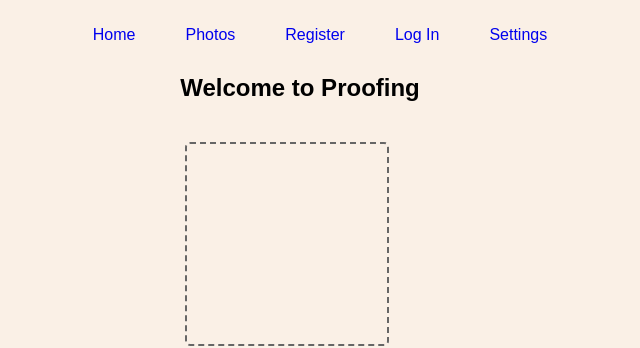
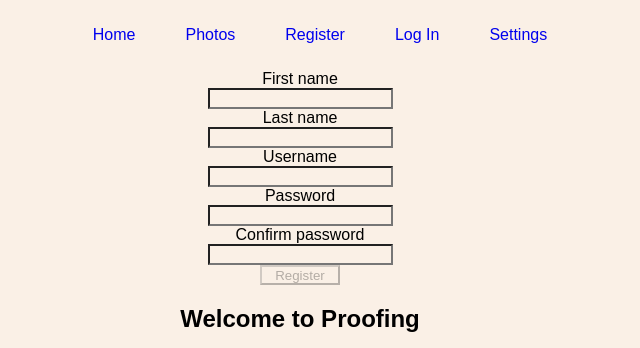
Before and after one commit to NickFoden/proofing-client, a React (Create React App) app: page /register in a window 1280 px wide. Shown: the top 348 px of the page, without its empty margins (340-980 px from the left). Built offline with nearby package versions, Linux system fonts and the light colour scheme; no server answers.

Commit message:
Set up paths for components to render on click. Removed extra slash after API Url.

```diff
--- a/src/Components/HeaderNav.js
+++ b/src/Components/HeaderNav.js
@@ -8,6 +8,9 @@ import {
  } from 'react-router-dom';
  import {setCurrentUser, setAuthToken} from '../actions/auth';
  import {clearAuthToken} from '../local-storage';
+
+import LoginForm from './Login-form';
+import RegistrationForm from './Registration-form';
 
 import './HeaderNav.css';
 
@@ -40,6 +43,8 @@ class HeaderNav extends React.Component {
                 </ul>
 
                 <Route exact path="/settings" component={Settings}/>
+                <Route exact path="/LogIn" component={LoginForm}/>
+                <Route exact path="/register" component={RegistrationForm}/>
             </div>
         </Router>
     )}
--- a/src/Components/Registration-form.js
+++ b/src/Components/Registration-form.js
@@ -37,7 +37,7 @@ export class RegistrationForm extends React.Component {
                     component={Input}
                     type="password"
                     name="password"
-                    validate={[required, length({min: 10, max: 72}), isTrimmed]}
+                    validate={[required, length({min: 4, max: 10}), isTrimmed]}
                 />
                 <label htmlFor="passwordConfirm">Confirm password</label>
                 <Field
--- /dev/null
+++ b/src/Components/input.js
@@ -0,0 +1,41 @@
+import React from 'react';
+
+export default class Input extends React.Component {
+    componentDidUpdate(prevProps) {
+        if (!prevProps.meta.active && this.props.meta.active) {
+            this.input.focus();
+        }
+    }
+
+    render() {
+        let error;
+        if (this.props.meta.touched && this.props.meta.error) {
+            error = <div className="form-error">{this.props.meta.error}</div>;
+        }
+
+        let warning;
+        if (this.props.meta.touched && this.props.meta.warning) {
+            warning = (
+                <div className="form-warning">{this.props.meta.warning}</div>
+            );
+        }
+
+        return (
+            <div className="form-input">
+                <label htmlFor={this.props.input.name}>
+                    {this.props.label}
+                    {error}
+                    {warning}
+                </label>
+                <input
+                    {...this.props.input}
+                    id={this.props.input.name}
+                    type={this.props.type}
+                    ref={input => (this.input = input)}
+                />
+                {error}
+                {warning}
+            </div>
+        );
+    }
+}
--- /dev/null
+++ b/src/validators.js
@@ -0,0 +1,17 @@
+export const required = value => (value ? undefined : 'Required');
+export const nonEmpty = value =>
+    value.trim() !== '' ? undefined : 'Cannot be empty';
+export const isTrimmed = value =>
+    value.trim() === value ? undefined : 'Cannot start or end with whitespace';
+export const length = length => value => {
+    if (length.min && value.length < length.min) {
+        return `Must be at least ${length.min} characters long`;
+    }
+    if (length.max && value.length > length.max) {
+        return `Must be at most ${length.max} characters long`;
+    }
+};
+export const matches = field => (value, allValues) =>
+    field in allValues && value.trim() === allValues[field].trim()
+        ? undefined
+        : 'Does not match';
```
